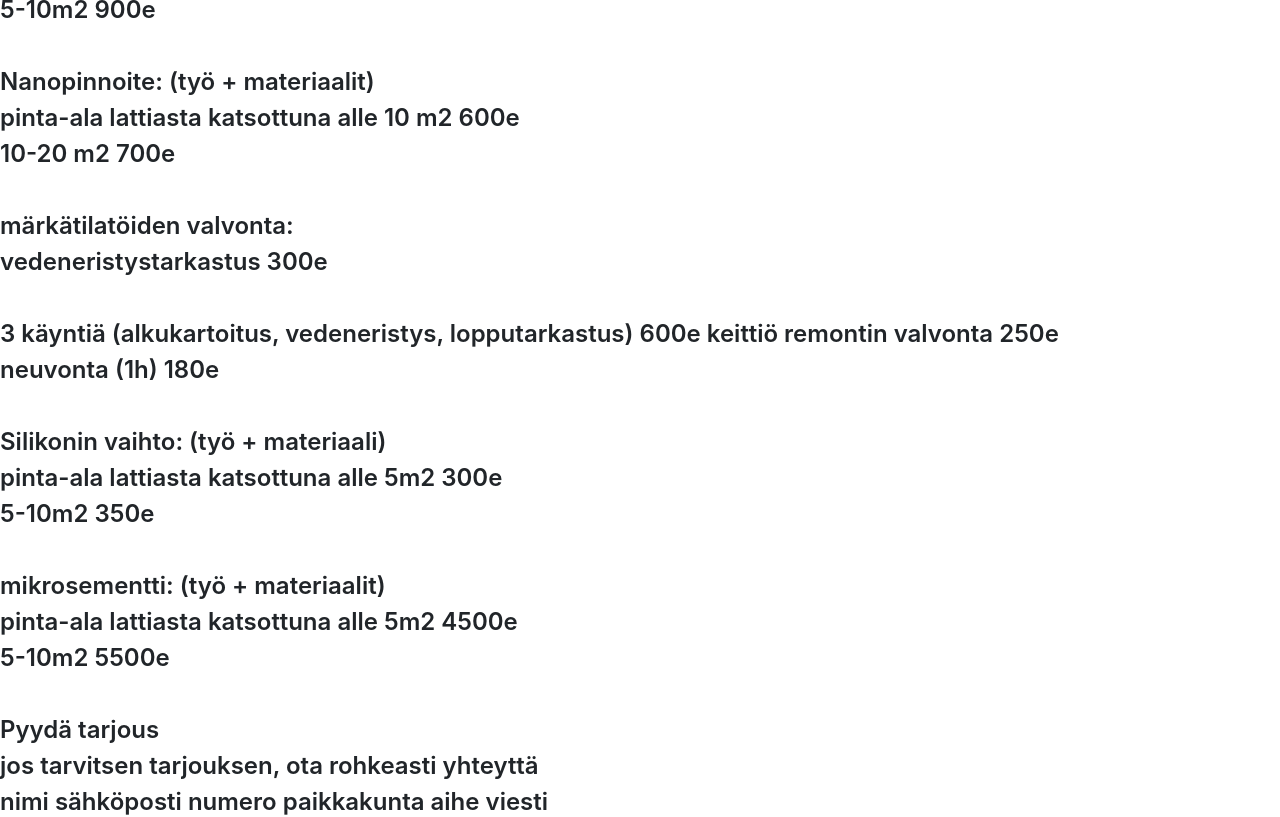
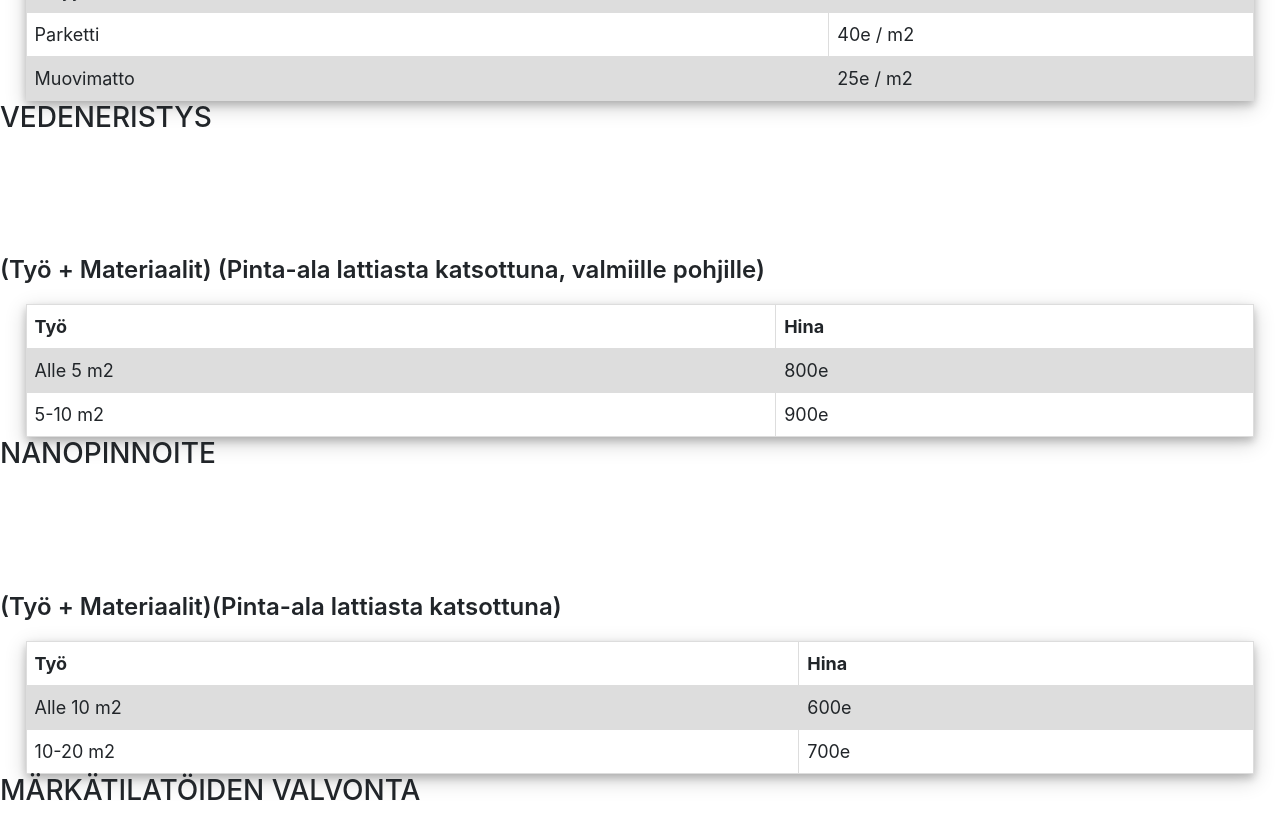
Before and after one commit to juriki/juriki.github.io, a React (Create React App) app: page /about in a window 1280 px wide. Shown: the part 480-1297 px from the top of the page. Built offline with nearby package versions, Linux system fonts and the light colour scheme.

Commit message:
tables added to Hinnasto

```diff
--- a/src/AboutPage/Aboute.jsx
+++ b/src/AboutPage/Aboute.jsx
@@ -1,63 +1,45 @@
 //import UncontrolledExample from '../Components/Carousel';
+import PriceList from '../PriceList/PriceList';
 import './Aboute.css'
 import React from 'react';
 
 
 
 function Aboute() {
+    const lattia = ["Vinyyli / Laminaatti", "Parketti ", "Muovimatto"]
+    const lattiaHinta = ["20e / m2", "40e / m2 ", "25e / m2"]
+    const lattiaText = "(Hinta koostuu pelkästään työn osuudesta, ilman purkua)"
+
+    const vedeneristys = ["Alle 5 m2 ", "5-10 m2",]
+    const vedeneristysHinta = ["800e", "900e",]
+    const vedeneristysText = "(Työ + Materiaalit) (Pinta-ala lattiasta katsottuna, valmiille pohjille)"
+
+    const naopinnote =["Alle 10 m2 ","10-20 m2 "]
+    const naopinnoteHinta =["600e","700e"]
+    const naopinnoteText = "(Työ + Materiaalit)(Pinta-ala lattiasta katsottuna)"
+
+
+    const markatilavalvonta = ["Vedeneristystarkastus","3 Käyntiä (alkukartoitus, vedeneristys ja lopputarkastus)","Keittiöremontin valvonta","Neuvonta 1h"]
+    const markatilavalvontaHinta = ["300e","600e","250e","180e"]
+    const markatilavalvontaText  = ""
+
+    const silikoninVaihto = ["Alle 5m2","5-10 m2 "]
+    const silikoninVaihtoHinta = ["300e","350e"]
+    const silikoninVaihtoText = "(Työ + Materiaalit) (Pinta-ala lattiasta katsottuna)"
+
+
+    const mikrosementti = ["Alle 5 m2 ","5-10 m2 "]
+    const mikrosementtiHinta = ["4500e","5500e"]
+    const mikrosementtiTekst = "(Työ + Materiaalit)(Pinta-ala lattiasta katsottuna)(Laattojen päälle) "
     return (
         <>
-            <div>
-
-                <div className='test'>
-                    <p>
-                        Hinnat sisältävät alv
-                        lattiat : (hinta koostuu pelkästään työn osuudesta, ilman purkua)
-                        <br />
-                        vinyyli / laminaatti 20e/m2
-                        <br />
-                        parketti 40e/m2
-                        <br />
-                        muovimatto 25e/m2
-                        <br />
-                        vedeneristystyöt: (työ + materiaalit)
-                        <br />
-                        pinta-ala lattiasta katsottuna, valmiille pohjille alle 5m2 800e
-                        <br />
-                        5-10m2 900e
-                        <br /> <br />
-                        Nanopinnoite: (työ + materiaalit)
-                        <br />
-                        pinta-ala lattiasta katsottuna alle 10 m2 600e
-                        <br />
-                        10-20 m2 700e
-                        <br /> <br />
-                        märkätilatöiden valvonta:
-                        <br />
-                        vedeneristystarkastus 300e
-                        <br /><br />
-                        3 käyntiä (alkukartoitus, vedeneristys, lopputarkastus) 600e keittiö remontin valvonta 250e
-                        <br />
-                        neuvonta (1h) 180e
-                        <br /><br />
-                        Silikonin vaihto: (työ + materiaali)
-                        <br />
-                        pinta-ala lattiasta katsottuna alle 5m2 300e
-                        <br />
-                        5-10m2 350e
-                        <br /><br />
-                        mikrosementti: (työ + materiaalit)
-                        <br />
-                        pinta-ala lattiasta katsottuna alle 5m2 4500e
-                        <br />
-                        5-10m2 5500e
-                        <br /><br />
-                        Pyydä tarjous<br />
-                        jos tarvitsen tarjouksen, ota rohkeasti yhteyttä<br />
-                        nimi sähköposti numero paikkakunta aihe viesti<br />
-                    </p>
-                </div>
-
+            <div style={{paddingTop: "200px"}}>
+                <PriceList palveluNimi="Lattia" otherText={lattiaText}  tyot={lattia} hinta={lattiaHinta}/>
+                <PriceList palveluNimi="VEDENERISTYS" otherText={vedeneristysText} tyot={vedeneristys} hinta={vedeneristysHinta}/>
+                <PriceList palveluNimi="NANOPINNOITE" otherText={naopinnoteText} tyot={naopinnote} hinta={naopinnoteHinta}/>
+                <PriceList palveluNimi="MÄRKÄTILATÖIDEN VALVONTA" otherText={markatilavalvontaText} tyot={markatilavalvonta} hinta={markatilavalvontaHinta}/>
+                <PriceList palveluNimi="SILIKONIN VAIHTO" otherText={silikoninVaihtoText} tyot={silikoninVaihto} hinta={silikoninVaihtoHinta}/>
+                <PriceList palveluNimi="MIKROSEMENTTI" otherText={mikrosementtiTekst} tyot={mikrosementti} hinta={mikrosementtiHinta}/>
             </div>
 
 
--- /dev/null
+++ b/src/PriceList/PriceList.jsx
@@ -0,0 +1,35 @@
+import React from 'react'
+import './PriceList.css'
+
+function PriceList(props) {
+
+    var hinta = "Hinta"
+
+    return (
+        <>
+
+            <div>
+                <h3 style={{marginBottom: "-10px"}}>
+                    {props.palveluNimi}
+                </h3>
+                <p>{props.otherText}</p>
+                <table >
+                    <tr>
+                        <th>Työ</th>
+                        <th>Hina</th>
+                    </tr>
+                    {props.tyot.map((tyo, index) => {
+                        return (
+                            <tr>
+                                <td>{tyo}</td>
+                                <td>{props.hinta[index]}</td>
+                            </tr>
+                        )
+                    })}
+                </table>
+            </div>
+        </>
+    );
+}
+
+export default PriceList;
```
Also changed, not shown: src/PriceList/PriceList.css (added).
